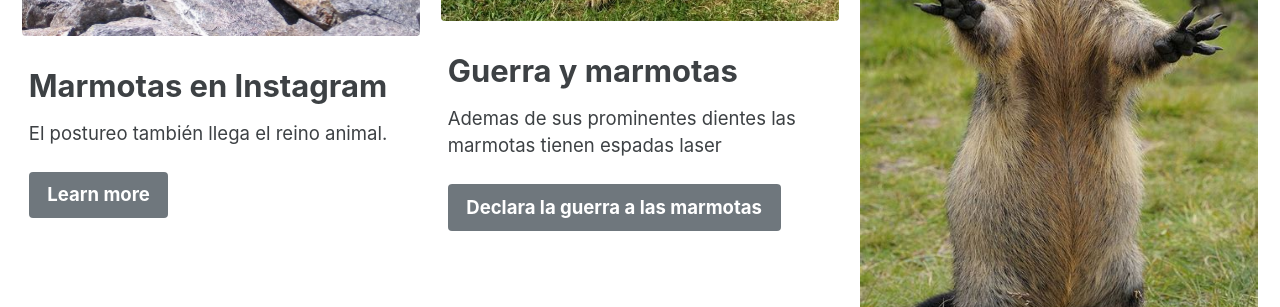
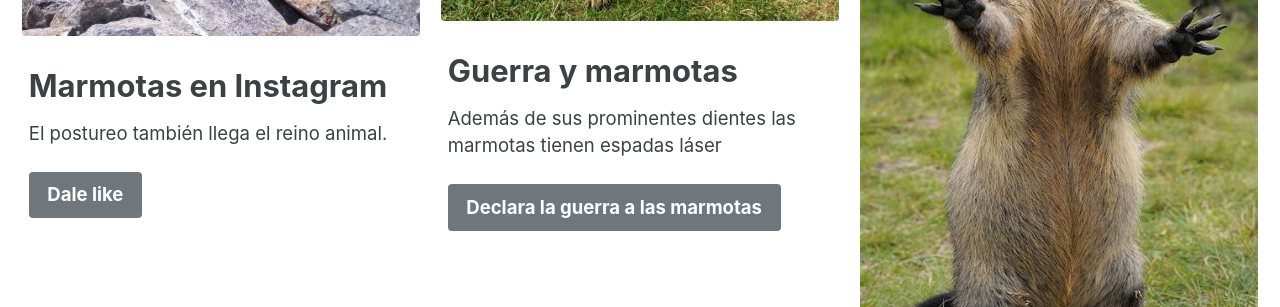
Before and after one commit to JuditSastre/test_blog, a Jekyll site: the page built from _pages/home.md, in a window 1280 px wide. Shown: the part 838-1145 px from the top of the page. Built offline with Jekyll 4.4.1, drawn with Linux system fonts in a browser that asks for light colours; cached includes are drawn as plain includes; nearby versions of some CDN libraries.

Commit message:
Update home.md

```diff
--- a/_pages/home.md
+++ b/_pages/home.md
@@ -17,11 +17,11 @@ feature_row:
     excerpt: "El postureo también llega el reino animal."
     url: "https://es.wikipedia.org/wiki/Wikipedia:Portada"
     btn_class: "btn--primary"
-    btn_label: "Learn more"
+    btn_label: "Dale like"
   - image_path: /assets/images/guerra_marmotas.jpg
     alt: "fully responsive"
     title: "Guerra y marmotas"
-    excerpt: "Ademas de sus prominentes dientes las marmotas tienen espadas laser"
+    excerpt: "Además de sus prominentes dientes las marmotas tienen espadas láser"
     url: "https://es.wikipedia.org/wiki/Wikipedia:Portada"
     btn_class: "btn--primary"
     btn_label: "Declara la guerra a las marmotas"
```
